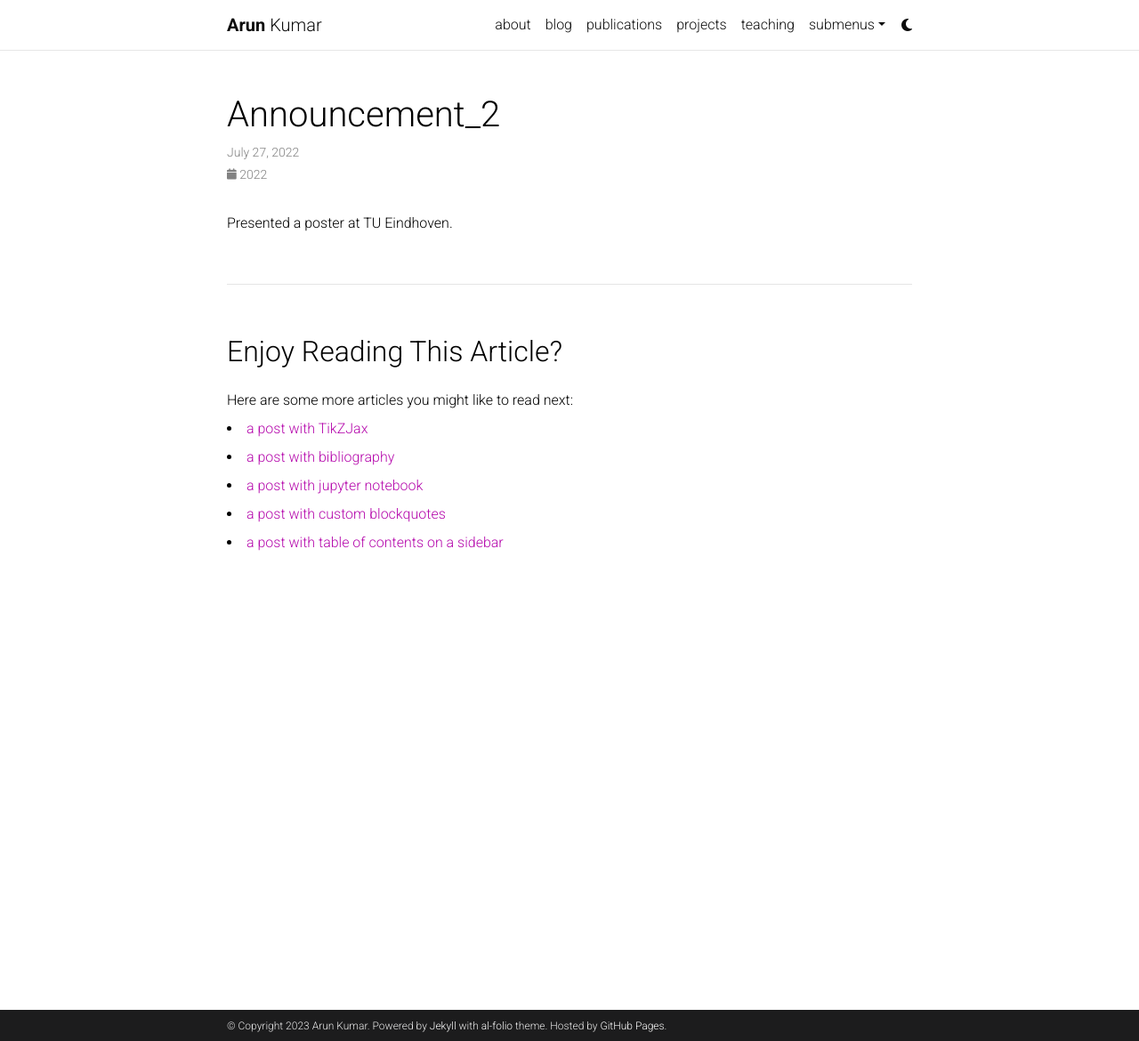
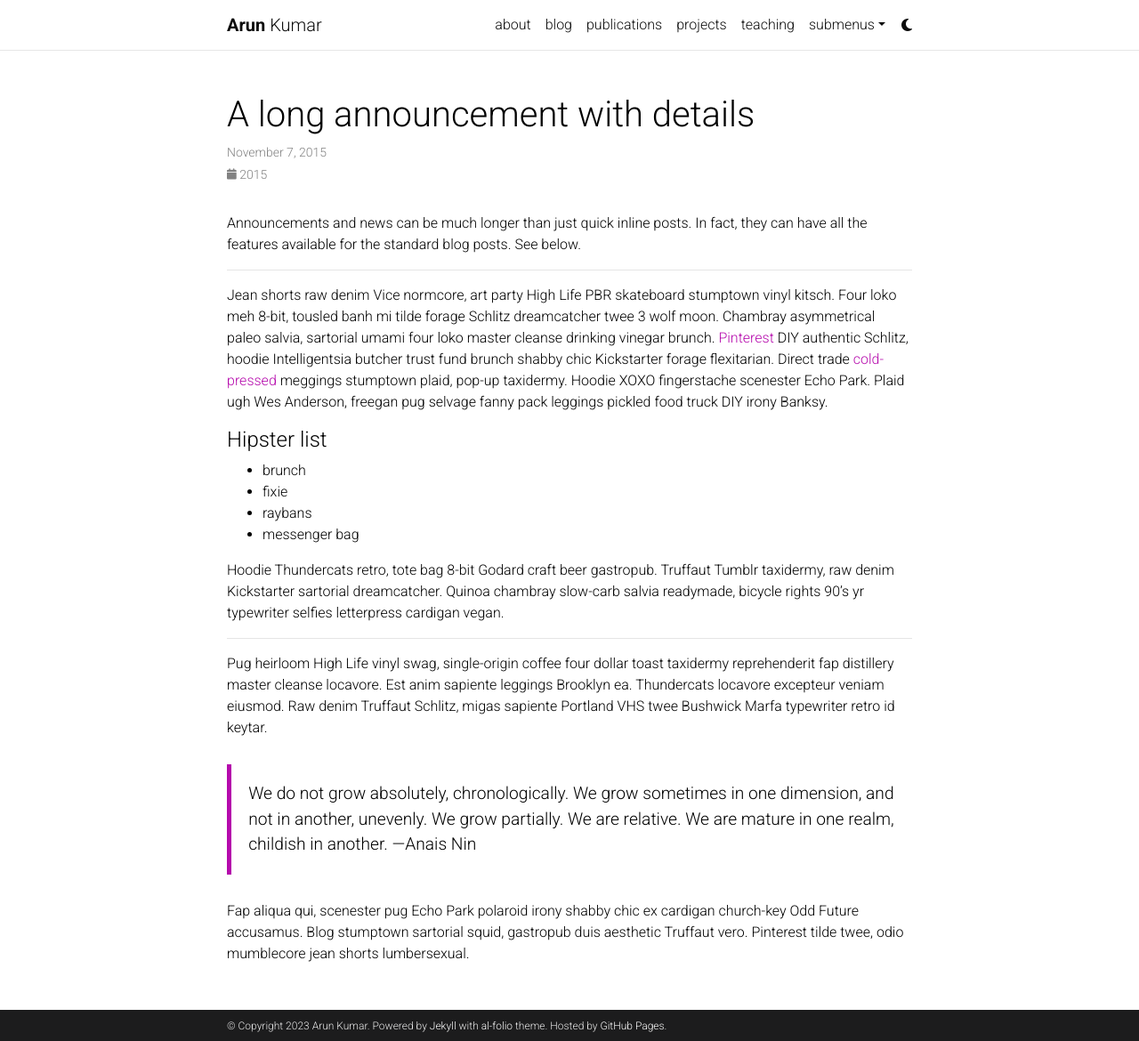
Before and after one commit to arunkmaar/arunkmaar.github.io, a Jekyll site: the page built from _news/announcement_2.md, in a window 1280 px wide and 1170 px high. Shown: the whole window at 89% size. Built offline with Jekyll 4.4.1, drawn with Linux system fonts in a browser that asks for light colours; comment, search, counter and statistics services are not loaded; a style sheet for code colours, icons or effects is not loaded.

Commit message:
reverting news.md back

```diff
--- a/_news/announcement_2.md
+++ b/_news/announcement_2.md
@@ -1,7 +1,32 @@
 ---
 layout: post
-date: 2022-07-27 09:00:00-0400
-inline: true
+title: A long announcement with details
+date: 2015-11-07 16:11:00-0400
+inline: false
+related_posts: false
 ---
 
-Presented a poster at TU Eindhoven.
+Announcements and news can be much longer than just quick inline posts. In fact, they can have all the features available for the standard blog posts. See below.
+
+***
+
+Jean shorts raw denim Vice normcore, art party High Life PBR skateboard stumptown vinyl kitsch. Four loko meh 8-bit, tousled banh mi tilde forage Schlitz dreamcatcher twee 3 wolf moon. Chambray asymmetrical paleo salvia, sartorial umami four loko master cleanse drinking vinegar brunch. <a href="https://www.pinterest.com">Pinterest</a> DIY authentic Schlitz, hoodie Intelligentsia butcher trust fund brunch shabby chic Kickstarter forage flexitarian. Direct trade <a href="https://en.wikipedia.org/wiki/Cold-pressed_juice">cold-pressed</a> meggings stumptown plaid, pop-up taxidermy. Hoodie XOXO fingerstache scenester Echo Park. Plaid ugh Wes Anderson, freegan pug selvage fanny pack leggings pickled food truck DIY irony Banksy.
+
+#### Hipster list
+<ul>
+    <li>brunch</li>
+    <li>fixie</li>
+    <li>raybans</li>
+    <li>messenger bag</li>
+</ul>
+
+Hoodie Thundercats retro, tote bag 8-bit Godard craft beer gastropub. Truffaut Tumblr taxidermy, raw denim Kickstarter sartorial dreamcatcher. Quinoa chambray slow-carb salvia readymade, bicycle rights 90's yr typewriter selfies letterpress cardigan vegan.
+
+***
+
+Pug heirloom High Life vinyl swag, single-origin coffee four dollar toast taxidermy reprehenderit fap distillery master cleanse locavore. Est anim sapiente leggings Brooklyn ea. Thundercats locavore excepteur veniam eiusmod. Raw denim Truffaut Schlitz, migas sapiente Portland VHS twee Bushwick Marfa typewriter retro id keytar.
+
+> We do not grow absolutely, chronologically. We grow sometimes in one dimension, and not in another, unevenly. We grow partially. We are relative. We are mature in one realm, childish in another.
+> —Anais Nin
+
+Fap aliqua qui, scenester pug Echo Park polaroid irony shabby chic ex cardigan church-key Odd Future accusamus. Blog stumptown sartorial squid, gastropub duis aesthetic Truffaut vero. Pinterest tilde twee, odio mumblecore jean shorts lumbersexual.
```
Also changed, not shown: _news/announcement_1.md (+3 -2 lines), _news/announcement_3.md (+3 -2 lines).
